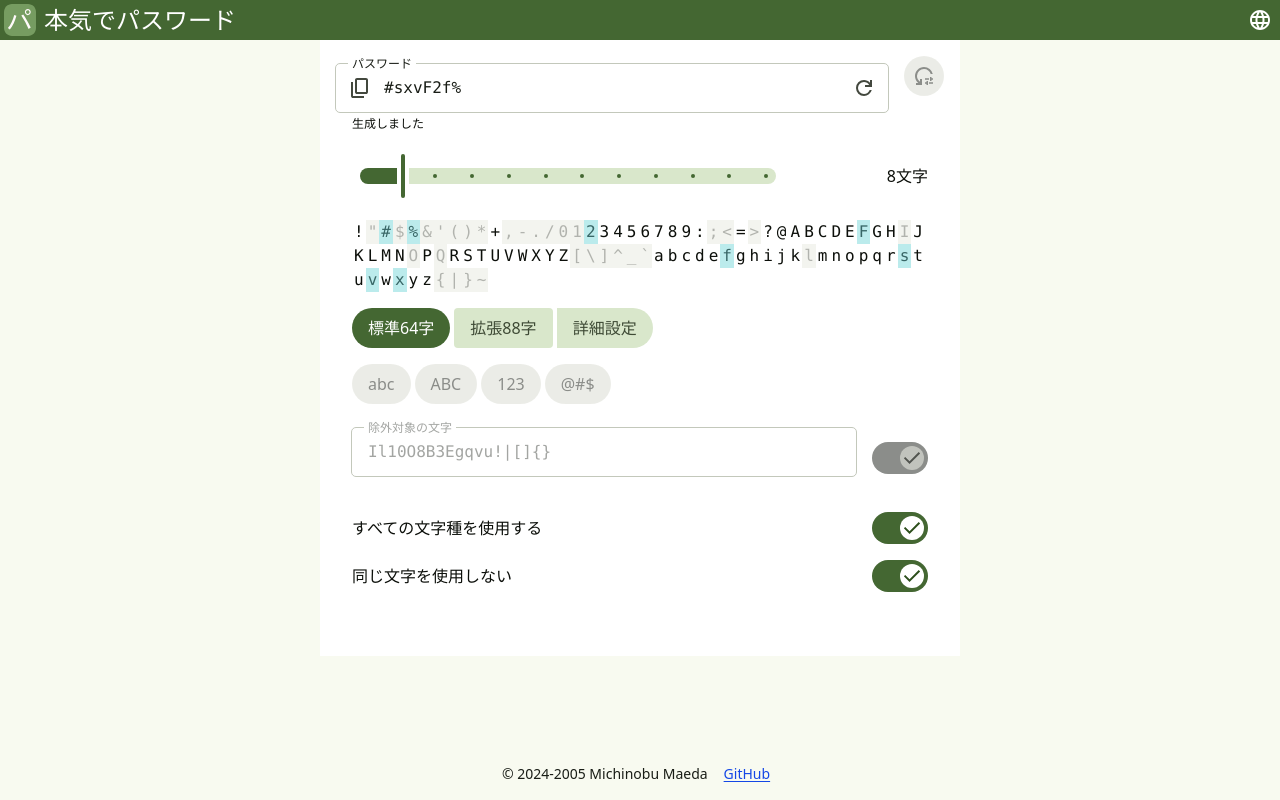
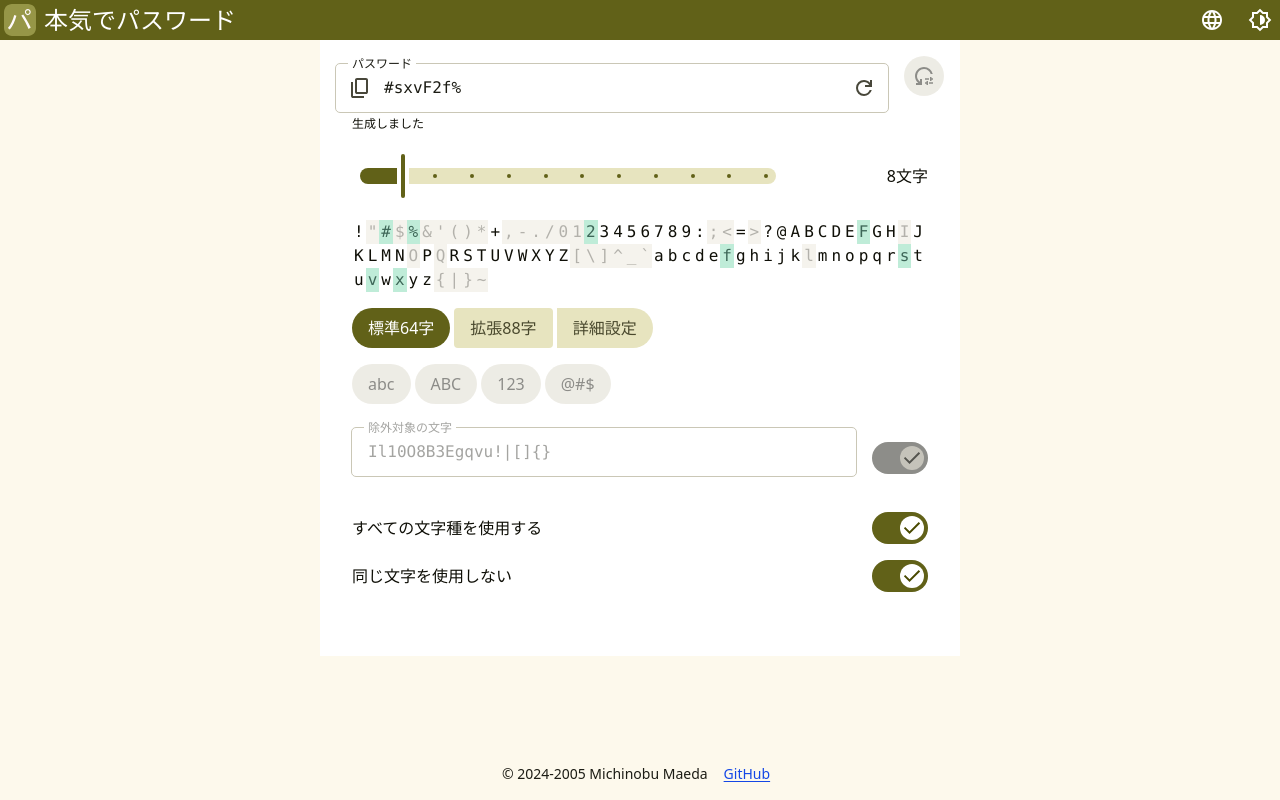
Before and after one commit to MichinobuMaeda/honkipass5, a React (Vite) app: page / in a window 1280 px wide. Built offline with nearby package versions, Linux system fonts and the light colour scheme; the HTML template or start-up script is replaced by a standard one.

Commit message:
feat: add dark mode toggle functionality and update theme colors

```diff
--- a/package.json
+++ b/package.json
@@ -1,7 +1,7 @@
 {
   "name": "honkipass5",
   "private": true,
-  "version": "2.0.0",
+  "version": "2.1.0",
   "type": "module",
   "license": "MIT",
   "scripts": {
--- a/src/App.jsx
+++ b/src/App.jsx
@@ -14,6 +14,7 @@ import SvgRefresh from "./icons/SvgRefresh.jsx";
 import SvgResetSettings from "./icons/SvgResetSettings.jsx";
 
 import ToggleLanguageButton from "./layout/ToggleLanguageButton.jsx";
+import ToggleDarkModeButton from "./layout/ToggleDarkModeButton.jsx";
 import Header from "./layout/Header.jsx";
 import Footer from "./layout/Footer.jsx";
 import Row from "./layout/Row.jsx";
@@ -145,7 +146,12 @@ function App() {
     <div className="flex flex-col items-center">
       <Header
         title={t("app title")}
-        suffix={<ToggleLanguageButton />}
+        suffix={
+          <div className="flex flex-row gap-4 items-center ">
+            <ToggleLanguageButton />
+            <ToggleDarkModeButton />
+          </div>
+        }
         bottom={<PWABadge />}
       />
       <main
--- a/src/app.css
+++ b/src/app.css
@@ -1,11 +1,17 @@
 @import "tailwindcss";
 @import "./theme.css";
+@custom-variant dark (&:where(.dark, .dark *));
 
 body {
   @apply text-base
     bg-light-background dark:bg-dark-background;
 }
 
+h2 {
+  @apply flex px-4 py-1 sm:py-2 text-2xl
+    bg-light-tertiary-container dark:bg-dark-tertiary-container
+    text-light-on-tertiary-container dark:text-dark-on-tertiary-container;
+}
 hr {
   @apply border-1
     border-light-outline-variant dark:border-dark-outline-variant;
--- /dev/null
+++ b/src/layout/ToggleDarkModeButton.jsx
@@ -0,0 +1,109 @@
+import { useState, useMemo, useEffect } from "react";
+
+import Button from "../xuan-paper/Button.jsx";
+
+const modeSystem = "system";
+const modeLight = "light";
+const modeDark = "dark";
+const STORAGE_KEY = "honkipass5-theme-mode";
+
+const ToggleDarkModeButton = () => {
+  // Initialize state from localStorage or default to system
+  const [brightnessSetting, setBrightnessSetting] = useState(() => {
+    const savedMode = localStorage.getItem(STORAGE_KEY);
+    return savedMode || modeSystem;
+  });
+  const [systemMode, setSystemMode] = useState("light");
+
+  // Compute theme mode from app settings and system mode
+  const darkTheme = useMemo(
+    () =>
+      brightnessSetting === modeLight
+        ? false
+        : brightnessSetting === modeDark
+          ? true
+          : systemMode === modeDark,
+    [brightnessSetting, systemMode],
+  );
+
+  // Handle media query changes
+  useEffect(() => {
+    const mediaQuery = window.matchMedia("(prefers-color-scheme: dark)");
+
+    // Set initial value
+    setSystemMode(mediaQuery.matches ? modeDark : modeLight);
+
+    const handleChange = (event) => {
+      setSystemMode(event.matches ? modeDark : modeLight);
+    };
+
+    mediaQuery.addEventListener("change", handleChange);
+
+    return () => {
+      mediaQuery.removeEventListener("change", handleChange);
+    };
+  }, []);
+
+  // Save mode preference to localStorage whenever it changes
+  useEffect(() => {
+    localStorage.setItem(STORAGE_KEY, brightnessSetting);
+  }, [brightnessSetting]);
+
+  // Apply mode changes
+  useEffect(() => {
+    document.documentElement.className = darkTheme ? "dark" : "";
+  }, [darkTheme]);
+
+  return (
+    <Button
+      icon={
+        brightnessSetting === modeSystem ? (
+          /* Material icon 'Reset brightness' */
+          <svg
+            xmlns="http://www.w3.org/2000/svg"
+            viewBox="0 -960 960 960"
+            fill="currentColor"
+          >
+            <path d="M480-28 346-160H160v-186L28-480l132-134v-186h186l134-132 134 132h186v186l132 134-132 134v186H614L480-28Zm0-252q83 0 141.5-58.5T680-480q0-83-58.5-141.5T480-680v400Zm0 140 100-100h140v-140l100-100-100-100v-140H580L480-820 380-720H240v140L140-480l100 100v140h140l100 100Zm0-340Z" />
+          </svg>
+        ) : brightnessSetting === modeLight ? (
+          /* Material icon 'Light mode' */
+          <svg
+            xmlns="http://www.w3.org/2000/svg"
+            viewBox="0 -960 960 960"
+            fill="currentColor"
+          >
+            <path d="M480-360q50 0 85-35t35-85q0-50-35-85t-85-35q-50 0-85 35t-35 85q0 50 35 85t85 35Zm0 80q-83 0-141.5-58.5T280-480q0-83 58.5-141.5T480-680q83 0 141.5 58.5T680-480q0 83-58.5 141.5T480-280ZM200-440H40v-80h160v80Zm720 0H760v-80h160v80ZM440-760v-160h80v160h-80Zm0 720v-160h80v160h-80ZM256-650l-101-97 57-59 96 100-52 56Zm492 496-97-101 53-55 101 97-57 59Zm-98-550 97-101 59 57-100 96-56-52ZM154-212l101-97 55 53-97 101-59-57Zm326-268Z" />
+          </svg>
+        ) : (
+          /* Material icon 'Dark mode' */
+          <svg
+            xmlns="http://www.w3.org/2000/svg"
+            viewBox="0 -960 960 960"
+            fill="currentColor"
+          >
+            <path d="M480-120q-150 0-255-105T120-480q0-150 105-255t255-105q14 0 27.5 1t26.5 3q-41 29-65.5 75.5T444-660q0 90 63 153t153 63q55 0 101-24.5t75-65.5q2 13 3 26.5t1 27.5q0 150-105 255T480-120Zm0-80q88 0 158-48.5T740-375q-20 5-40 8t-40 3q-123 0-209.5-86.5T364-660q0-20 3-40t8-40q-78 32-126.5 102T200-480q0 116 82 198t198 82Zm-10-270Z" />
+          </svg>
+        )
+      }
+      style="embedded"
+      onClick={() =>
+        setBrightnessSetting(
+          brightnessSetting === modeSystem
+            ? systemMode === modeDark
+              ? modeLight
+              : modeDark
+            : brightnessSetting === modeLight
+              ? systemMode === modeDark
+                ? modeDark
+                : modeSystem
+              : systemMode === modeDark
+                ? modeSystem
+                : modeLight,
+        )
+      }
+    />
+  );
+};
+
+export default ToggleDarkModeButton;
--- a/src/layout/ToggleLanguageButton.jsx
+++ b/src/layout/ToggleLanguageButton.jsx
@@ -1,10 +1,20 @@
-import React from "react";
+import React, { useEffect } from "react";
 import Button from "../xuan-paper/Button.jsx";
 import { useTranslation } from "react-i18next";
 import { translations } from "../i18n.js";
 
+const STORAGE_KEY = "honkipass5-language";
+
 const ToggleLanguageButton = () => {
   const { i18n } = useTranslation();
+
+  // Initialize language from localStorage on component mount
+  useEffect(() => {
+    const savedLanguage = localStorage.getItem(STORAGE_KEY);
+    if (savedLanguage && Object.keys(translations).includes(savedLanguage)) {
+      i18n.changeLanguage(savedLanguage);
+    }
+  }, []);
 
   return (
     <Button
@@ -21,7 +31,13 @@ const ToggleLanguageButton = () => {
       onClick={() => {
         const languages = Object.keys(translations);
         let index = languages.indexOf(i18n.language);
-        i18n.changeLanguage(languages[++index < languages.length ? index : 0]);
+        const newLanguage = languages[++index < languages.length ? index : 0];
+
+        // Save the selected language to localStorage
+        localStorage.setItem(STORAGE_KEY, newLanguage);
+
+        // Change the language
+        i18n.changeLanguage(newLanguage);
       }}
       style="embedded"
     />
--- a/src/theme.css
+++ b/src/theme.css
@@ -1,102 +1,102 @@
 @theme {
-  --color-light-primary: #446732;
-  --color-light-surface-tint: #446732;
+  --color-light-primary: #616118;
+  --color-light-surface-tint: #616118;
   --color-light-on-primary: #ffffff;
-  --color-light-primary-container: #c5efab;
-  --color-light-on-primary-container: #2d4f1c;
-  --color-light-secondary: #55624c;
+  --color-light-primary-container: #e8e78f;
+  --color-light-on-primary-container: #494900;
+  --color-light-secondary: #606043;
   --color-light-on-secondary: #ffffff;
-  --color-light-secondary-container: #d9e7cb;
-  --color-light-on-secondary-container: #3e4a35;
-  --color-light-tertiary: #386666;
+  --color-light-secondary-container: #e7e4bf;
+  --color-light-on-secondary-container: #49482d;
+  --color-light-tertiary: #3d6657;
   --color-light-on-tertiary: #ffffff;
-  --color-light-tertiary-container: #bbebec;
-  --color-light-on-tertiary-container: #1e4e4f;
+  --color-light-tertiary-container: #bfecd8;
+  --color-light-on-tertiary-container: #254e40;
   --color-light-error: #ba1a1a;
   --color-light-on-error: #ffffff;
   --color-light-error-container: #ffdad6;
   --color-light-on-error-container: #93000a;
-  --color-light-background: #f8faf0;
-  --color-light-on-background: #191d16;
-  --color-light-surface: #f8faf0;
-  --color-light-on-surface: #191d16;
-  --color-light-surface-variant: #e0e4d7;
-  --color-light-on-surface-variant: #43483e;
-  --color-light-outline: #74796d;
-  --color-light-outline-variant: #c3c8bb;
+  --color-light-background: #fdf9ec;
+  --color-light-on-background: #1c1c14;
+  --color-light-surface: #fdf9ec;
+  --color-light-on-surface: #1c1c14;
+  --color-light-surface-variant: #e6e3d1;
+  --color-light-on-surface-variant: #48473a;
+  --color-light-outline: #797869;
+  --color-light-outline-variant: #cac7b6;
   --color-light-shadow: #000000;
   --color-light-scrim: #000000;
-  --color-light-inverse-surface: #2e312b;
-  --color-light-inverse-on-surface: #f0f2e7;
-  --color-light-inverse-primary: #a9d291;
-  --color-light-primary-fixed: #c5efab;
-  --color-light-on-primary-fixed: #072100;
-  --color-light-primary-fixed-dim: #a9d291;
-  --color-light-on-primary-fixed-variant: #2d4f1c;
-  --color-light-secondary-fixed: #d9e7cb;
-  --color-light-on-secondary-fixed: #131f0d;
-  --color-light-secondary-fixed-dim: #bdcbb0;
-  --color-light-on-secondary-fixed-variant: #3e4a35;
-  --color-light-tertiary-fixed: #bbebec;
-  --color-light-on-tertiary-fixed: #002020;
-  --color-light-tertiary-fixed-dim: #a0cfd0;
-  --color-light-on-tertiary-fixed-variant: #1e4e4f;
-  --color-light-surface-dim: #d9dbd1;
-  --color-light-surface-bright: #f8faf0;
+  --color-light-inverse-surface: #313128;
+  --color-light-inverse-on-surface: #f4f1e3;
+  --color-light-inverse-primary: #cbcb76;
+  --color-light-primary-fixed: #e8e78f;
+  --color-light-on-primary-fixed: #1d1d00;
+  --color-light-primary-fixed-dim: #cbcb76;
+  --color-light-on-primary-fixed-variant: #494900;
+  --color-light-secondary-fixed: #e7e4bf;
+  --color-light-on-secondary-fixed: #1d1d06;
+  --color-light-secondary-fixed-dim: #cac8a5;
+  --color-light-on-secondary-fixed-variant: #49482d;
+  --color-light-tertiary-fixed: #bfecd8;
+  --color-light-on-tertiary-fixed: #002117;
+  --color-light-tertiary-fixed-dim: #a4d0bd;
+  --color-light-on-tertiary-fixed-variant: #254e40;
+  --color-light-surface-dim: #dddacd;
+  --color-light-surface-bright: #fdf9ec;
   --color-light-surface-container-lowest: #ffffff;
-  --color-light-surface-container-low: #f2f5ea;
-  --color-light-surface-container: #edefe5;
-  --color-light-surface-container-high: #e7e9df;
-  --color-light-surface-container-highest: #e1e4d9;
-  --color-dark-primary: #a9d291;
-  --color-dark-surface-tint: #a9d291;
-  --color-dark-on-primary: #173807;
-  --color-dark-primary-container: #2d4f1c;
-  --color-dark-on-primary-container: #c5efab;
-  --color-dark-secondary: #bdcbb0;
-  --color-dark-on-secondary: #283420;
-  --color-dark-secondary-container: #3e4a35;
-  --color-dark-on-secondary-container: #d9e7cb;
-  --color-dark-tertiary: #a0cfd0;
-  --color-dark-on-tertiary: #003738;
-  --color-dark-tertiary-container: #1e4e4f;
-  --color-dark-on-tertiary-container: #bbebec;
+  --color-light-surface-container-low: #f7f4e6;
+  --color-light-surface-container: #f1eee0;
+  --color-light-surface-container-high: #ece8db;
+  --color-light-surface-container-highest: #e6e3d5;
+  --color-dark-primary: #cbcb76;
+  --color-dark-surface-tint: #cbcb76;
+  --color-dark-on-primary: #323200;
+  --color-dark-primary-container: #494900;
+  --color-dark-on-primary-container: #e8e78f;
+  --color-dark-secondary: #cac8a5;
+  --color-dark-on-secondary: #323218;
+  --color-dark-secondary-container: #49482d;
+  --color-dark-on-secondary-container: #e7e4bf;
+  --color-dark-tertiary: #a4d0bd;
+  --color-dark-on-tertiary: #0b372a;
+  --color-dark-tertiary-container: #254e40;
+  --color-dark-on-tertiary-container: #bfecd8;
   --color-dark-error: #ffb4ab;
   --color-dark-on-error: #690005;
   --color-dark-error-container: #93000a;
   --color-dark-on-error-container: #ffdad6;
-  --color-dark-background: #11140f;
-  --color-dark-on-background: #e1e4d9;
-  --color-dark-surface: #11140f;
-  --color-dark-on-surface: #e1e4d9;
-  --color-dark-surface-variant: #43483e;
-  --color-dark-on-surface-variant: #c3c8bb;
-  --color-dark-outline: #8d9286;
-  --color-dark-outline-variant: #43483e;
+  --color-dark-background: #14140c;
+  --color-dark-on-background: #e6e3d5;
+  --color-dark-surface: #14140c;
+  --color-dark-on-surface: #e6e3d5;
+  --color-dark-surface-variant: #48473a;
+  --color-dark-on-surface-variant: #cac7b6;
+  --color-dark-outline: #939182;
+  --color-dark-outline-variant: #48473a;
   --color-dark-shadow: #000000;
   --color-dark-scrim: #000000;
-  --color-dark-inverse-surface: #e1e4d9;
-  --color-dark-inverse-on-surface: #2e312b;
-  --color-dark-inverse-primary: #446732;
-  --color-dark-primary-fixed: #c5efab;
-  --color-dark-on-primary-fixed: #072100;
-  --color-dark-primary-fixed-dim: #a9d291;
-  --color-dark-on-primary-fixed-variant: #2d4f1c;
-  --color-dark-secondary-fixed: #d9e7cb;
-  --color-dark-on-secondary-fixed: #131f0d;
-  --color-dark-secondary-fixed-dim: #bdcbb0;
-  --color-dark-on-secondary-fixed-variant: #3e4a35;
-  --color-dark-tertiary-fixed: #bbebec;
-  --color-dark-on-tertiary-fixed: #002020;
-  --color-dark-tertiary-fixed-dim: #a0cfd0;
-  --color-dark-on-tertiary-fixed-variant: #1e4e4f;
-  --color-dark-surface-dim: #11140f;
-  --color-dark-surface-bright: #373a33;
-  --color-dark-surface-container-lowest: #0c0f0a;
-  --color-dark-surface-container-low: #191d16;
-  --color-dark-surface-container: #1d211a;
-  --color-dark-surface-container-high: #282b24;
-  --color-dark-surface-container-highest: #32362f;
+  --color-dark-inverse-surface: #e6e3d5;
+  --color-dark-inverse-on-surface: #313128;
+  --color-dark-inverse-primary: #616118;
+  --color-dark-primary-fixed: #e8e78f;
+  --color-dark-on-primary-fixed: #1d1d00;
+  --color-dark-primary-fixed-dim: #cbcb76;
+  --color-dark-on-primary-fixed-variant: #494900;
+  --color-dark-secondary-fixed: #e7e4bf;
+  --color-dark-on-secondary-fixed: #1d1d06;
+  --color-dark-secondary-fixed-dim: #cac8a5;
+  --color-dark-on-secondary-fixed-variant: #49482d;
+  --color-dark-tertiary-fixed: #bfecd8;
+  --color-dark-on-tertiary-fixed: #002117;
+  --color-dark-tertiary-fixed-dim: #a4d0bd;
+  --color-dark-on-tertiary-fixed-variant: #254e40;
+  --color-dark-surface-dim: #14140c;
+  --color-dark-surface-bright: #3a3a30;
+  --color-dark-surface-container-lowest: #0f0f07;
+  --color-dark-surface-container-low: #1c1c14;
+  --color-dark-surface-container: #202018;
+  --color-dark-surface-container-high: #2b2a22;
+  --color-dark-surface-container-highest: #36352c;
 
   --color-light-link: var(--color-blue-700);
   --color-dark-link: var(--color-blue-300);
```
Also changed, not shown: public/favicon.svg.
